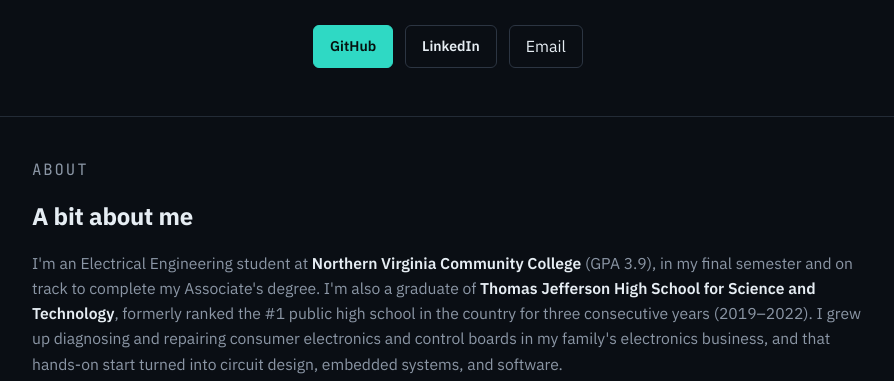
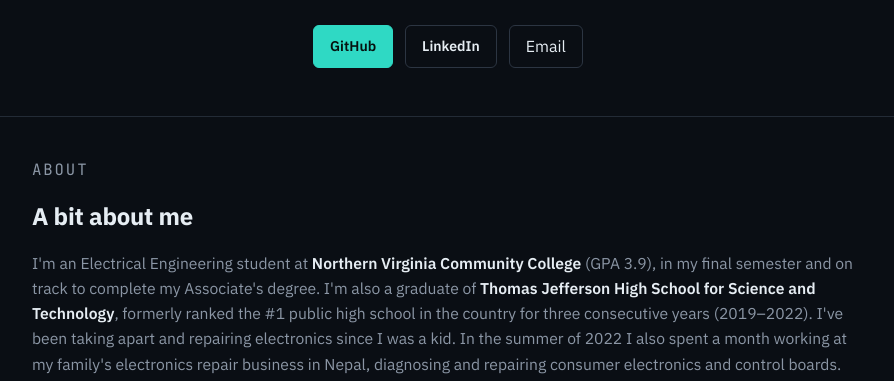
Before and after one commit to CyrilKafle/CyrilKafle.github.io, a plain HTML site: page index.html in a window 1280 px wide. Shown: the part 407-788 px from the top of the page, without its empty margins (192-1086 px from the left). Drawn offline with Linux system fonts and the light colour scheme.

Commit message:
About: separate childhood repairs from the 2022 Nepal job

```diff
--- a/index.html
+++ b/index.html
@@ -356,7 +356,7 @@
   <div class="wrap about">
     <p class="eyebrow">About</p>
     <h2 class="section-title">A bit about me</h2>
-    <p>I'm an Electrical Engineering student at <strong>Northern Virginia Community College</strong> (GPA 3.9), in my final semester and on track to complete my Associate's degree. I'm also a graduate of <strong>Thomas Jefferson High School for Science and Technology</strong>, formerly ranked the #1 public high school in the country for three consecutive years (2019–2022). I grew up diagnosing and repairing consumer electronics and control boards in my family's electronics business, and that hands-on start turned into circuit design, embedded systems, and software.</p>
+    <p>I'm an Electrical Engineering student at <strong>Northern Virginia Community College</strong> (GPA 3.9), in my final semester and on track to complete my Associate's degree. I'm also a graduate of <strong>Thomas Jefferson High School for Science and Technology</strong>, formerly ranked the #1 public high school in the country for three consecutive years (2019–2022). I've been taking apart and repairing electronics since I was a kid. In the summer of 2022 I also spent a month working at my family's electronics repair business in Nepal, diagnosing and repairing consumer electronics and control boards. That hands-on start turned into circuit design, embedded systems, and software.</p>
     <p>I like building things where the hard part is getting the underlying system right, not the interface on top of it: a deterministic PCB design-review engine, an automated outreach pipeline, a CNC-fabricated furniture prototype. I'd rather spend the extra weekend making sure the logic underneath actually holds up than polish a UI sitting on top of something shaky. On the backend that's Python and FastAPI; on the frontend, TypeScript across React and Next.js, styled with Tailwind; SQL against Postgres for anything that needs to persist. On the hardware side, KiCad for PCB layout, Fusion 360 for CAD/CAM, and C++ on Arduino and other embedded targets, with Java from coursework rounding it out.</p>
     <p>Outside of engineering, I like team-based projects — building and shipping side projects with friends, mostly for the excuse to build something together.</p>
   </div>
```
